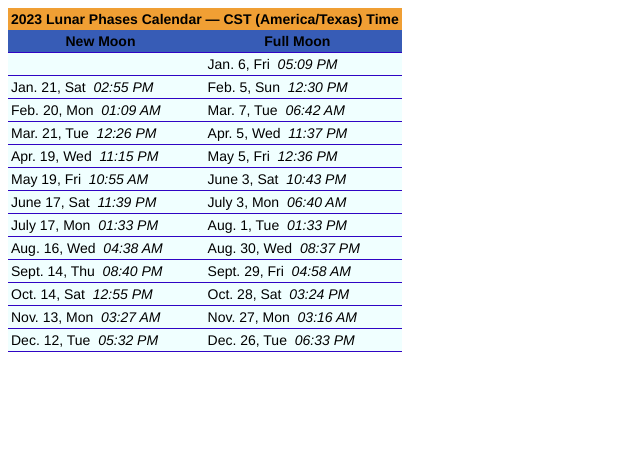
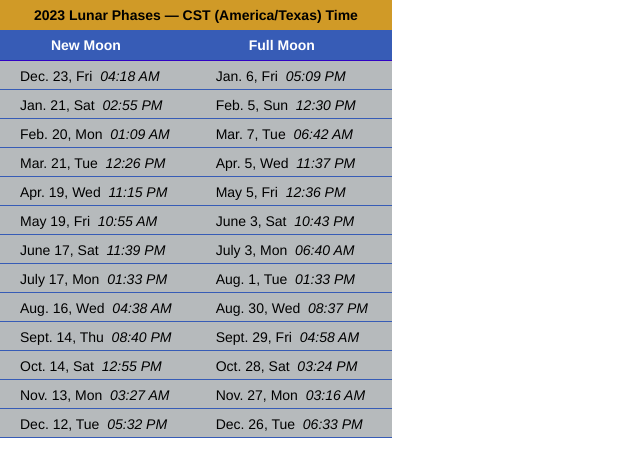
Before and after one commit to ML-6303/dw-final, a plain HTML site: page 2003-moon-phases-CST.html in a window 1280 px wide. Shown: the whole page, without its empty margins (0-640 px from the left). Drawn offline with Linux system fonts and the light colour scheme.

Commit message:
Add files via upload

```diff
--- a/2003-moon-phases-CST.html
+++ b/2003-moon-phases-CST.html
@@ -10,27 +10,22 @@
     <table cellpadding="0" cellspacing="0">
         <thead>
             <tr>
-                <th colspan="8" class="dark-background" scope="row" style="border-bottom: none;">2023 Lunar Phases Calendar &mdash; CST (America/Texas) Time</th>
+                <th colspan="8" class="header-contrast" scope="row" style="border-bottom: none;">2023 Lunar Phases &mdash; CST (America/Texas) Time</th>
             </tr>
             <tr >
                 <th class="moon_phase_name">
-                    <div class="moon_new"></div>
-                    New Moon</th>
-				 <th class="moon_phase_name">
-                    <div class="moon_full"></div>
-                    </th>
+                  New Moon</th>
+				 <th class="moon_phase_name">&nbsp;</th>
                 <th class="moon_phase_name">
-                    <div class="moon_full"></div>
-                    Full Moon</th>
-				<th class="moon_phase_name">
-                    <div class="moon_full"></div>
-                    </th>
+                  Full Moon</th>
+				<th class="moon_phase_name">&nbsp;</th>
             </tr>
         </thead>
 
         <tbody>
             <tr class="even">
-				<td></td>
+				<td><span>Dec. 23, Fri</span>
+					<span class="phase_time"><em>&nbsp;04:18 AM</em></span></td>
 				<td></td>
 				<td><span>Jan. 6, Fri</span>
 					<span class="phase_time"><em>&nbsp;05:09 PM</em></span></td>
@@ -134,6 +129,5 @@
 			</tr>
         </tbody>
     </table>
-
 </body>
 </html>
--- a/css/design-lunar-calendar.css
+++ b/css/design-lunar-calendar.css
@@ -2,35 +2,36 @@
 /* CSS Document */
 
 table {
-	width: auto;
+    min-width: 300px;
+    max-width: 800px;
+    height: auto;
 	margin: 0px;
-	height: auto;
+	padding: 0px;
 }
 body {
 	font-family: Gotham, "Helvetica Neue", Helvetica, Arial, sans-serif;
 	font-size: 14px;
+	background-color: none;
+	margin: 0px;
+	padding: 0px;
 	}
 th {
 	text-align: center;
-	background-color:#375CB6;
-	padding: 3px;
+	color:white;
+	background-color: #375CB6;
+	padding: 7px;
 	margin-top: 10px;
 	border-bottom: thin solid #3004C4;
 }
+.header-contrast {
+	background-color: #D09A27;
+	color: black;
+}
 td {
-	padding: 3px;
-	margin-top: 10px;
-	border-bottom: thin solid #3004C4;
+	padding: 7px 0px 5px 20px;
+	border-bottom: thin solid #375CB6;
+	background-color:#B6BABC;
 }
 p {
 	text-align: left;
 }
-.dark-background {
-	background-color: #F09F34;
-}
-.even {
-	background-color: azure;
-}
-.odd {
-	background-color: azure;
-}
--- a/css/design.css
+++ b/css/design.css
@@ -13,11 +13,12 @@ nav p {
     text-align: center;
 }
 nav a {
-    color:#D09A27;
-    font-weight:bold;
+    color: #D09A27;
+    font-weight: bold;
     font-size: medium;
     font-family: "Felix Titling", "Baskerville Old Face", "Times New Roman";
-    letter-spacing: 2.5pt;
+    letter-spacing: 2pt;
+    text-transform: uppercase;
 }
 nav a:hover {
     color:rgba(31,114,173,1.00);
@@ -29,9 +30,8 @@ body {
 	background-repeat:no-repeat;
 	background-size: cover;
 	background-position:center;
-	background-color: #000;
+	background-color:#07364A;
 	margin: 10px 10px 0px 10px;
-	font-family: Segoe, "Segoe UI", "DejaVu Sans", "Trebuchet MS", Verdana, "sans-serif";
 	height: 100vh;
     display: flex;
     flex-direction: column;
@@ -39,12 +39,14 @@ body {
 }
 
 h1 {
-	font-size: 24px;
-	font-weight: 600;
+    font-size: 18px;
+    font-weight: lighter;
     text-align: center;
     color: #FFF;
     margin: 0;
     padding: 15px 0px 15px 0px;
+    font-family: 'Palatino Linotype';
+    letter-spacing: 2px;
 }
 h2  {
 	height: 30px;
@@ -70,11 +72,12 @@ h3  {
 	text-shadow: 2px 2px 2px rgba(0,0,0,1.00);
 }
 p {
-	font-size: 14px;
+	font-size: 12px;
 	font-weight: 400;
 	line-height: 175%;
 	color: #FFF;
 	padding-bottom: 10px;
+	font-family: Quicksand;
 }
 
 #intro {
@@ -91,16 +94,20 @@ p {
 .introText {
 	width: auto;
 	max-width: 700px;
-	padding: 0px 5px;
+	padding: 30px 5px 0px 5px;
+}
+.introText h1 {
+font-size: 24px;
 }
 .introText p{
 	padding: 10px 20px;
+	font-size: 14px;
 }
 
 /******* CONTACT FORM *******/
 
 #contact-form {
-    float:left;
+    float:none;
 }
 form {
   width: 300px;
@@ -109,7 +116,7 @@ form {
 
 label {
     margin: 0px 0 20px 20px;
-    color: #F09F34;
+    color:#D09A27;
     font-size: 16px;
     line-height: 20px;
     display: inline-block;
@@ -137,10 +144,10 @@ input[type="submit"] {
     margin: 0px auto 100px 100px;
     height: 2em;
     font-size: 1.1rem;
-    background-color:#244E5E;
+    background-color:#194F6B;
     border: none;
     color: white;
-    font-weight: bold;
+    font-weight: normal;
 	border-radius: 10px;
 }
 
@@ -154,7 +161,7 @@ figcaption {
     font-weight:normal;
     text-align: center;
 	width: 300px;
-	color: #F09F34;
+	color:#D09A27;
 }
 .align-center {
     width: auto;
@@ -172,8 +179,9 @@ figcaption {
     font-size: 13px;
     padding: 10px 10px 15px 10px;
     margin: 0px;
-	font-family: "Lucida Handwriting";
+    font-family: "Palatino Linotype";
     border-radius: 10px;
+    line-height: normal;
 }
 .feature-section:hover {
     max-height: 999px;
@@ -195,9 +203,12 @@ figcaption {
 	.feature-section {font-size: 16px;}
 }
 iframe {
-    width: 700px;
-    border: 10px;
+    min-width: 300px;
+	max-width: 800px;
+	margin: 20px 0px 10 20px;
     height: 500px;
+	border: 4px solid white;
+	border-radius: 10px;
 }
 
 /******* 404 Error Page *******/
```
Also changed, not shown: 404.html (+1 -1 lines), contact.html (+2 -2 lines), index.html (+1 -1 lines), lunar-calendar.html (+3 -3 lines), shop.html (+1 -1 lines), images/logo-h.png, images/logo-v.png, 1 other file. Lines whose indentation alone changed are shown as unchanged.
